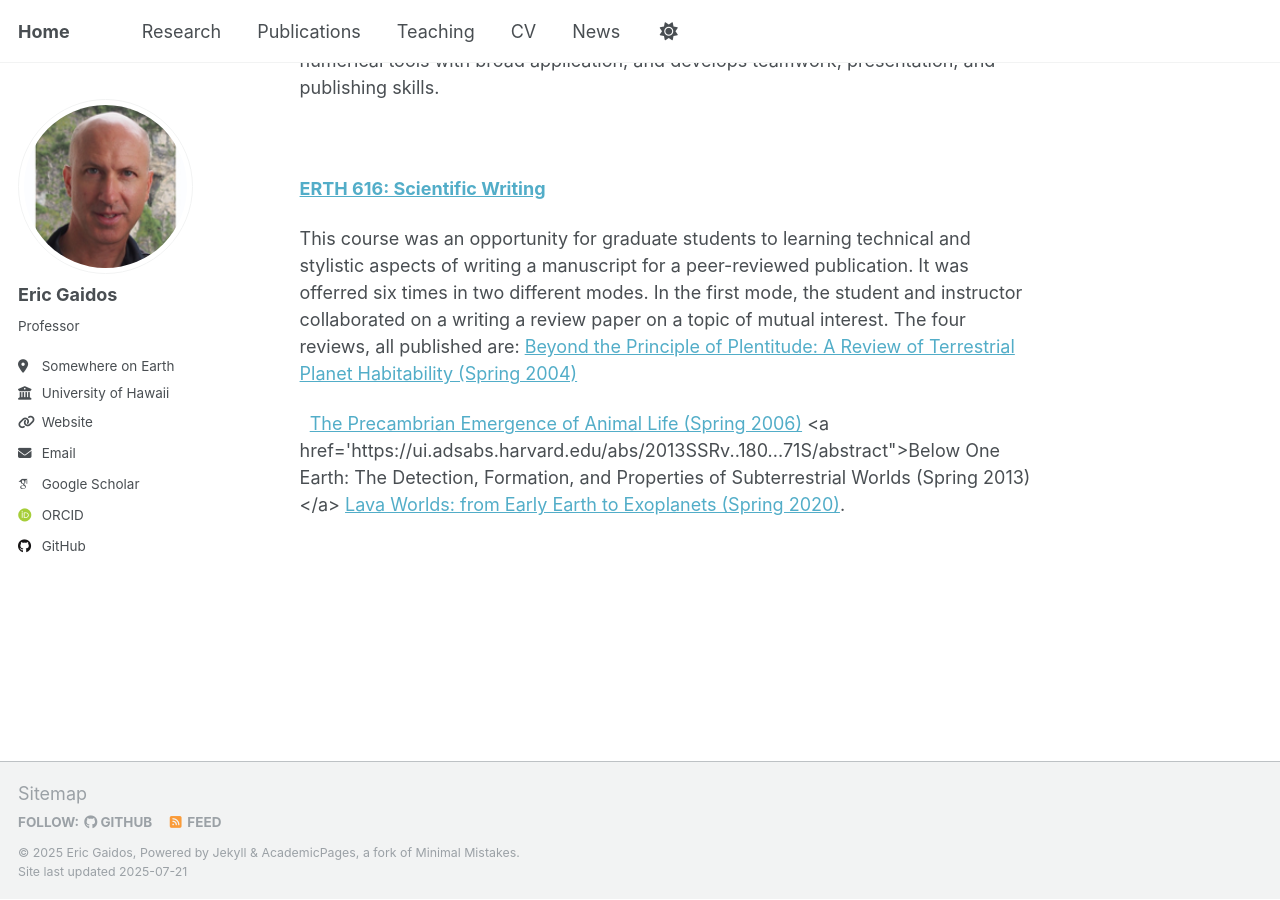
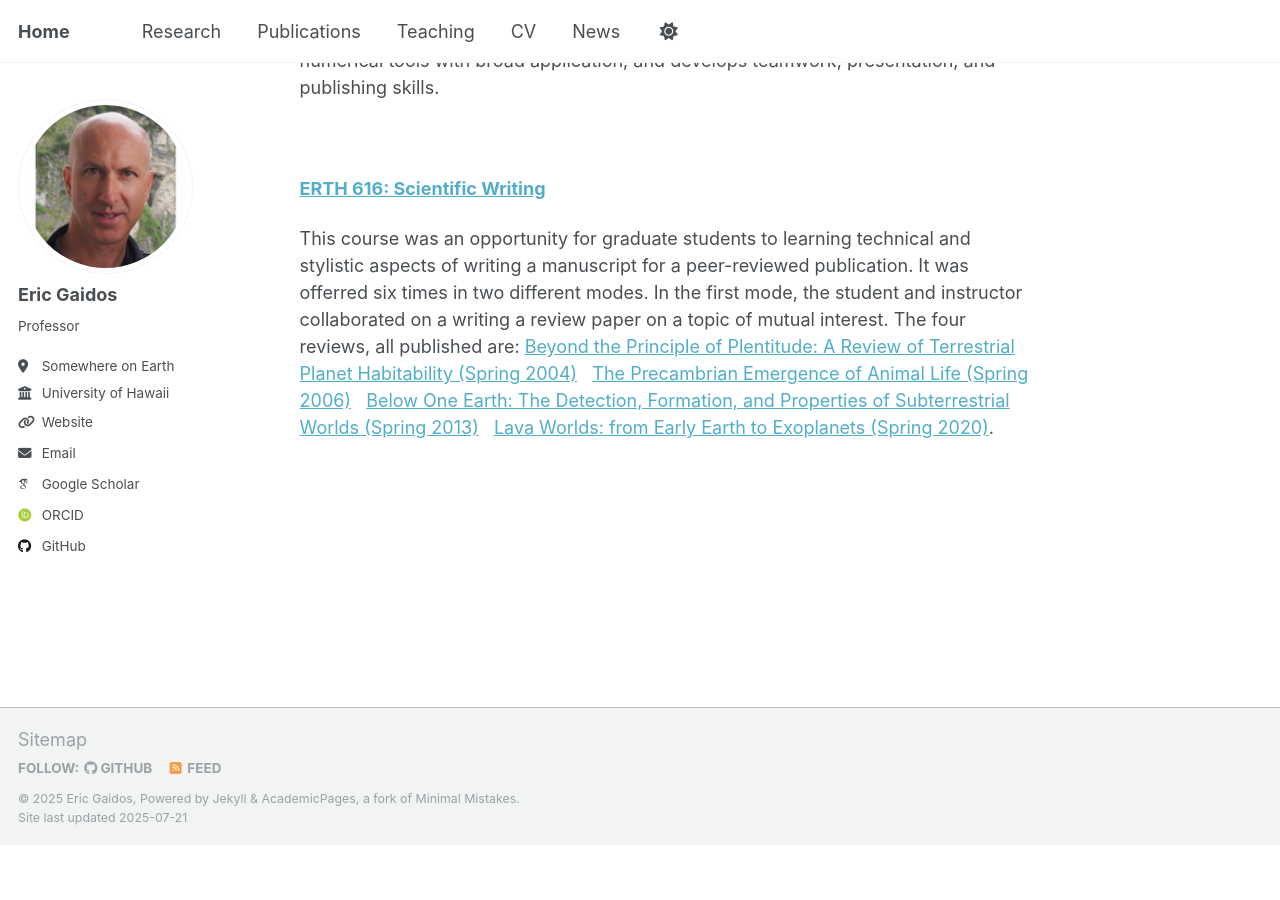
Before and after one commit to egaidos/egaidos.github.io, a Jekyll site: the page built from teaching.md, in a window 1280 px wide and 900 px high, scrolled down 725 px. Built offline with Jekyll 4.4.1, drawn with Linux system fonts in a browser that asks for light colours; some web fonts are replaced; our own code applies the rules of GitHub Pages for plain Markdown files; after the commit the page ends 1571 px from its top, so only the background shows below that.

Commit message:
Update teaching.md

```diff
--- a/teaching.md
+++ b/teaching.md
@@ -36,5 +36,5 @@
 <p></p>
 <article class="6u$ 12u$(xsmall) work-item">
 <p><b><a href="https://manoa.hawaii.edu/catalog-2024-25/courses/gg-erth-616-how-to-write-a-scientific-paper-3/">ERTH 616: Scientific Writing</a></b></p>
-<p>This course was an opportunity for graduate students to learning technical and stylistic aspects of writing a manuscript for a peer-reviewed publication.  It was offerred six times in two different modes.  In the first mode, the student and instructor collaborated on a writing a review paper on a topic of mutual interest.  The four reviews, all published are:  <a href="https://www.liebertpub.com/doi/10.1089/ast.2005.5.100">Beyond the Principle of Plentitude: A Review of Terrestrial Planet Habitability (Spring 2004)</a></p> &nbsp; <a href="https://onlinelibrary.wiley.com/doi/10.1111/j.1472-4669.2007.00125.x">The Precambrian Emergence of Animal Life (Spring 2006)</a>&nbsp;<a href='https://ui.adsabs.harvard.edu/abs/2013SSRv..180...71S/abstract">Below One Earth: The Detection, Formation, and Properties of Subterrestrial Worlds (Spring 2013)</a>&nbsp;<a href="https://www.sciencedirect.com/science/article/abs/pii/S000928192030146X">Lava Worlds: from Early Earth to Exoplanets (Spring 2020)</a>.
+<p>This course was an opportunity for graduate students to learning technical and stylistic aspects of writing a manuscript for a peer-reviewed publication.  It was offerred six times in two different modes.  In the first mode, the student and instructor collaborated on a writing a review paper on a topic of mutual interest.  The four reviews, all published are:  <a href="https://www.liebertpub.com/doi/10.1089/ast.2005.5.100">Beyond the Principle of Plentitude: A Review of Terrestrial Planet Habitability (Spring 2004)</a> &nbsp; <a href="https://onlinelibrary.wiley.com/doi/10.1111/j.1472-4669.2007.00125.x">The Precambrian Emergence of Animal Life (Spring 2006)</a> &nbsp; <a href="https://ui.adsabs.harvard.edu/abs/2013SSRv..180...71S/abstract">Below One Earth: The Detection, Formation, and Properties of Subterrestrial Worlds (Spring 2013)</a> &nbsp; <a href="https://www.sciencedirect.com/science/article/abs/pii/S000928192030146X">Lava Worlds: from Early Earth to Exoplanets (Spring 2020)</a>.</p>
 </article>
```
